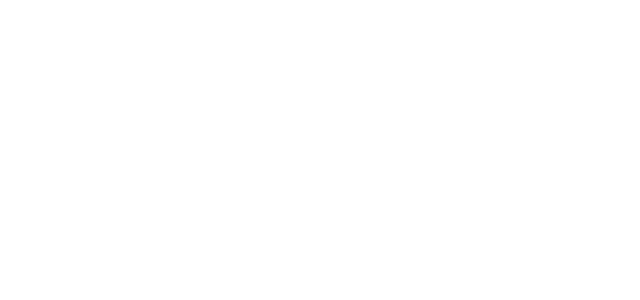
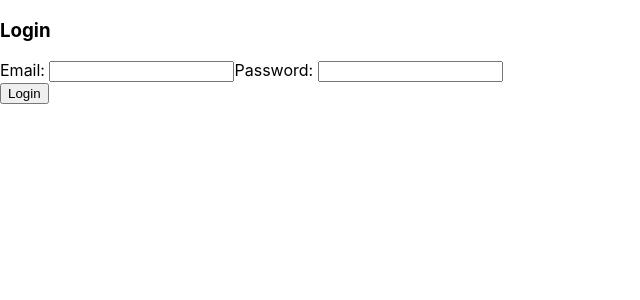
Before and after one commit to HenryRocha/Compasso, a React (Create React App) app in the folder frontend/: page /login in a window 1280 px wide. Shown: the top 300 px of the page, without its empty margins (0-640 px from the left). Built offline with nearby package versions, Linux system fonts and the light colour scheme.

Commit message:
front-login

```diff
--- a/frontend/package.json
+++ b/frontend/package.json
@@ -3,6 +3,7 @@
   "version": "0.1.0",
   "private": true,
   "dependencies": {
+    "axios": "^0.19.0",
     "connected-react-router": "^6.5.2",
     "history": "^4.10.1",
     "react": "^16.11.0",
@@ -10,7 +11,9 @@
     "react-redux": "^7.1.1",
     "react-router-dom": "^5.1.2",
     "react-scripts": "3.2.0",
-    "redux": "^4.0.4"
+    "redux": "^4.0.4",
+    "redux-persist": "^6.0.0",
+    "redux-thunk": "^2.3.0"
   },
   "scripts": {
     "start": "yarn && react-scripts start",
--- a/frontend/src/App.js
+++ b/frontend/src/App.js
@@ -8,6 +8,8 @@
 import "./App.css";
 import { history } from "./store";
 
+import Login from "./components/login"
+
 export class App extends Component {
     persistor = persistStore(store);
     render() {
@@ -17,7 +19,8 @@
                     <ConnectedRouter history={history}>
                         <main>
                             <Switch>
-                                {/* <Route exact path="/" component={Teste} /> */}
+                                {/* <Route exact path="/" component={Teste} /> */
+                                <Route exact path="/login" component={Login} />}
                             </Switch>
                         </main>
                     </ConnectedRouter>
--- /dev/null
+++ b/frontend/src/actions/authActions.js
@@ -0,0 +1,12 @@
+import { LOGIN, LOGOUT } from "../constants/action-types";
+
+function login(user) {
+  return { type: LOGIN, user };
+}
+
+function logout() {
+  return { type: LOGOUT};
+}
+
+
+export {login, logout}
--- /dev/null
+++ b/frontend/src/components/login.js
@@ -0,0 +1,107 @@
+import React, { Component } from "react";
+import { connect } from "react-redux";
+import axios from 'axios';
+
+import { login } from "../actions/authActions"
+
+
+const mapStateToProps = state => {
+  return {
+    email: state.email,
+    id: state.id
+  };
+};
+
+function mapDispatchToProps(dispatch) {
+  return {
+    login: user => dispatch(login(user))
+  };
+}
+
+class PreLogin extends Component {
+  constructor(props) {
+    super(props);
+
+    this.onChangeEmail = this.onChangeEmail.bind(this);
+    this.onChangePassword = this.onChangePassword.bind(this);
+
+    this.onSubmit = this.onSubmit.bind(this);
+
+    this.state = {
+      email: "",
+      password: "",
+      id: ""
+    }
+  }
+
+
+  onChangeEmail(e) {
+    this.setState({
+      email: e.target.value
+    })
+  }
+
+  onChangePassword(e) {
+    this.setState({
+      password: e.target.value
+    })
+  }
+
+  onSubmit(e) {
+    e.preventDefault();
+
+    const body = {
+        email: this.state.email,
+        password: this.state.password
+    }
+
+    axios.post('http://localhost:5000/login', body)
+    .then(res => {
+        if(res.status == 200){
+            const user = {
+                email: this.state.email,
+                id: res.data.id
+            }
+            this.props.login(user);
+            this.props.history.push("/acount");
+        }
+    });
+
+  }
+
+  render() {
+    return (
+      <div>
+        <h3 className="text-center">Login</h3>
+        <form onSubmit={this.onSubmit}>
+          <div className="form-group">
+            <label>Email: </label>
+            <input  type="text"
+                required
+                className="form-control"
+                value={this.state.email}
+                onChange={this.onChangeEmail}
+                />
+            <label>Password: </label>
+            <input  type="password"
+                required
+                className="form-control"
+                value={this.state.password}
+                onChange={this.onChangePassword}
+                />
+          </div>
+          <div className="form-group text-center">
+            <input type="submit" value="Login" className="btn btn-primary" />
+          </div>
+        </form>
+      </div>
+    )
+  }
+}
+
+const Login = connect(
+  mapStateToProps,
+  mapDispatchToProps
+)(PreLogin);
+
+export default Login;
--- /dev/null
+++ b/frontend/src/constants/action-types.js
@@ -0,0 +1,4 @@
+const LOGIN = "LOGIN";
+const LOGOUT = "LOGOUT";
+
+export {LOGIN, LOGOUT}
```
Also changed, not shown: frontend/src/reducers/authReducer.js (added, +34 -0 lines), 1 other file (tests, documents, lock files or other folders).
